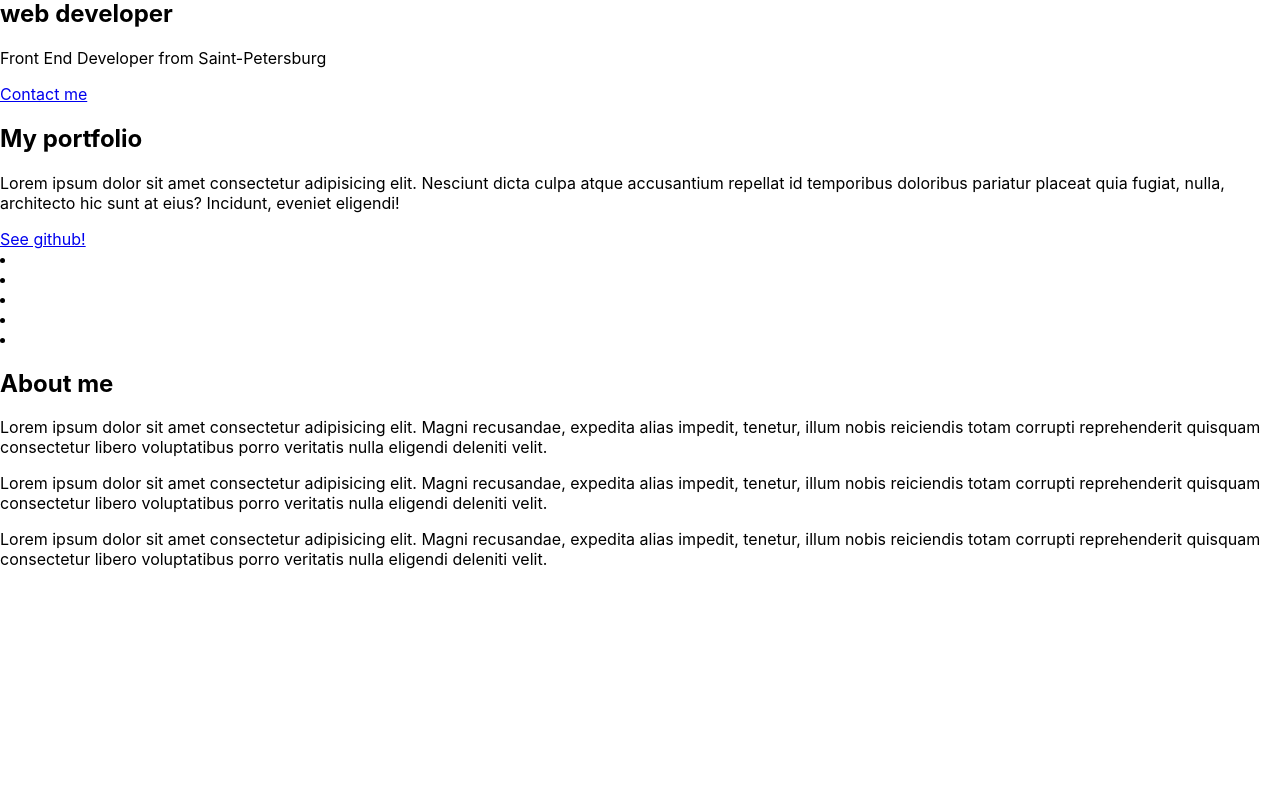
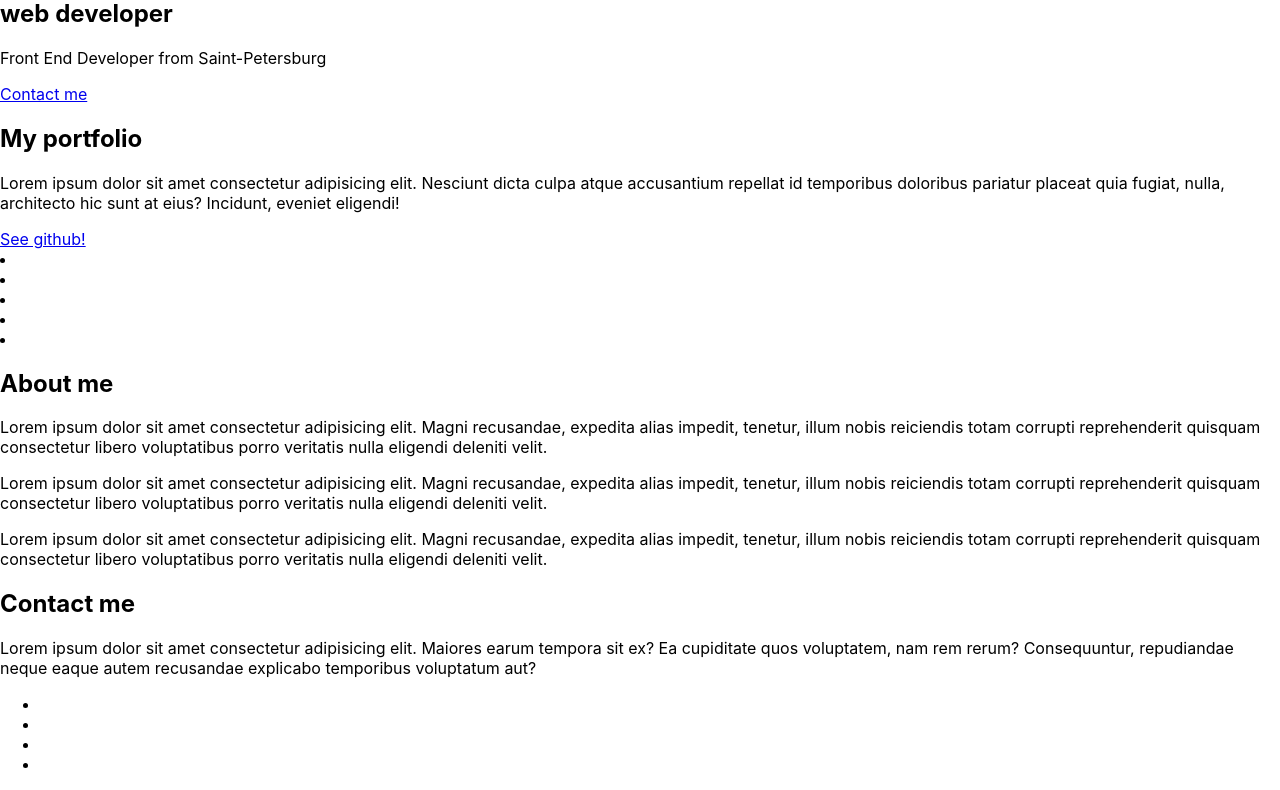
Before and after one commit to faceless49/portfolio, a React (Create React App) app: page / in a window 1280 px wide. Shown: the part 231-1021 px from the top of the page. Before the commit the page ends 816 px from the top, so only its background shows below. Built offline with nearby package versions, Linux system fonts and the light colour scheme.

Commit message:
Finish sctructure

```diff
--- a/src/App.tsx
+++ b/src/App.tsx
@@ -59,8 +59,8 @@ function App() {
       </section>
       <section className={s.work}>
         <div className={s.work_inner}>
-          <div className="work_column">
-            <h2 className="title">My portfolio</h2>
+          <div className={s.work_column}>
+            <h2 className={s.title}>My portfolio</h2>
             <p className={s.work_descr}>
               Lorem ipsum dolor sit amet consectetur adipisicing elit. Nesciunt
               dicta culpa atque accusantium repellat id temporibus doloribus
@@ -72,7 +72,7 @@ function App() {
             See github!
           </a>
         </div>
-        <div className="magic_wall">
+        <div className={s.magic_wall}>
           <li></li>
           <li></li>
           <li></li>
@@ -106,6 +106,28 @@ function App() {
           <div className={s.about_skills}></div>
         </div>
       </section>
+      <section className={s.contact}>
+        <div className={s.contact_inner}>
+          <h2 className={s.title}>Contact me</h2>
+          <p className={s.contact_descr}>
+            Lorem ipsum dolor sit amet consectetur adipisicing elit. Maiores
+            earum tempora sit ex? Ea cupiditate quos voluptatem, nam rem rerum?
+            Consequuntur, repudiandae neque eaque autem recusandae explicabo
+            temporibus voluptatum aut?
+          </p>
+          <div className={s.contact_form}>
+            <form action="">
+              <ul>
+                <li></li>
+                <li></li>
+                <li></li>
+                <li></li>
+              </ul>
+            </form>
+          </div>
+        </div>
+        <div className={s.contact_map}></div>
+      </section>
     </div>
   );
 }
```
